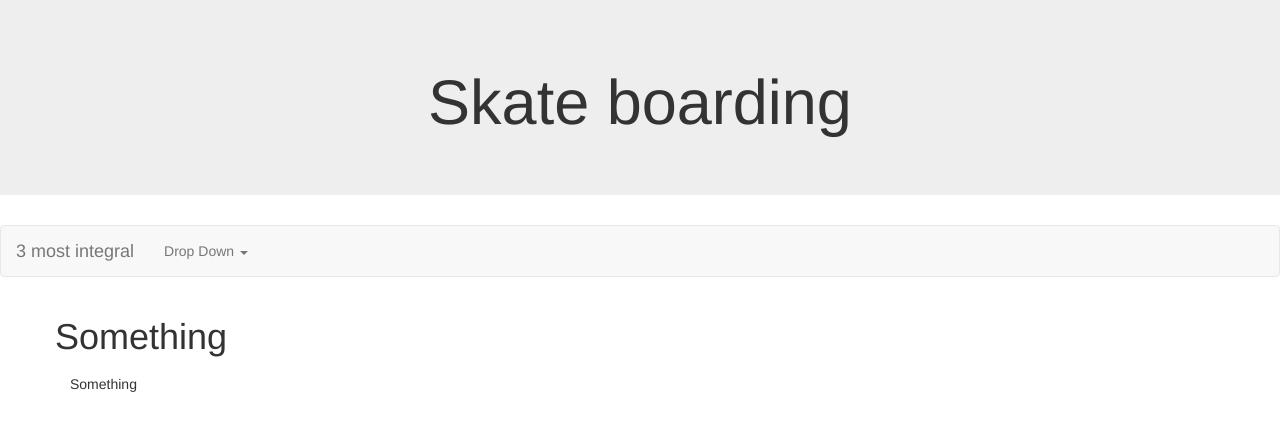
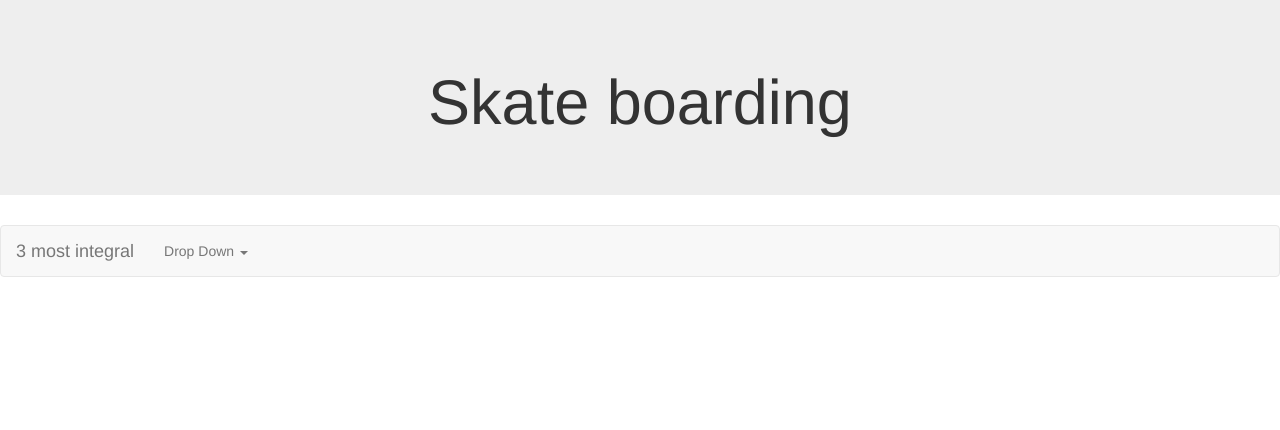
Before and after one commit to tylerk138/Final-Project, a plain HTML site: page index.html in a window 1280 px wide. Drawn offline with nearby package versions, Linux system fonts and the light colour scheme.

Commit message:
Update index.html

```diff
--- a/index.html
+++ b/index.html
@@ -50,16 +50,8 @@
     	</div>
     </nav>
 
-    <!-- Animal Details -->
-    <div class="container">
-      <div class="row">
-        <h1> Something </h1>
-      </div>
-    </div>
 
-    <div class="container">
-        <h5> Something </h5>
-    </div>
+
 
   </body>
 </html>
```
